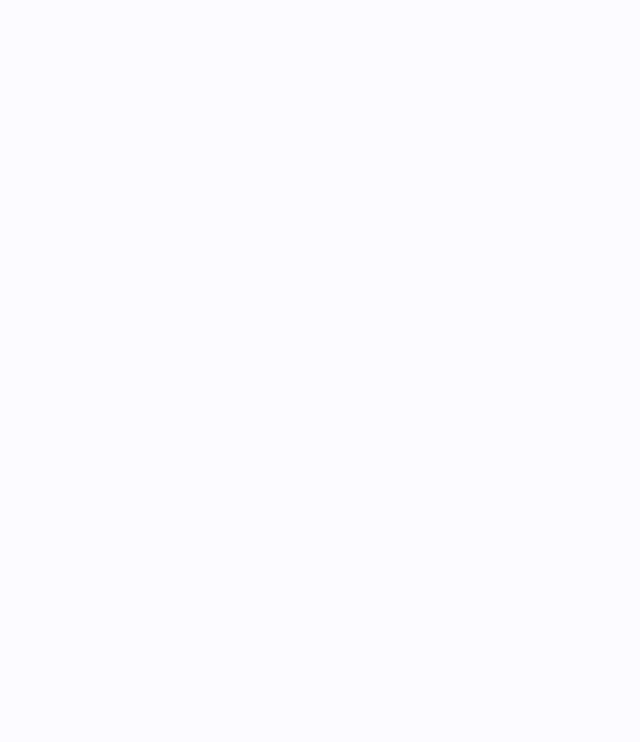
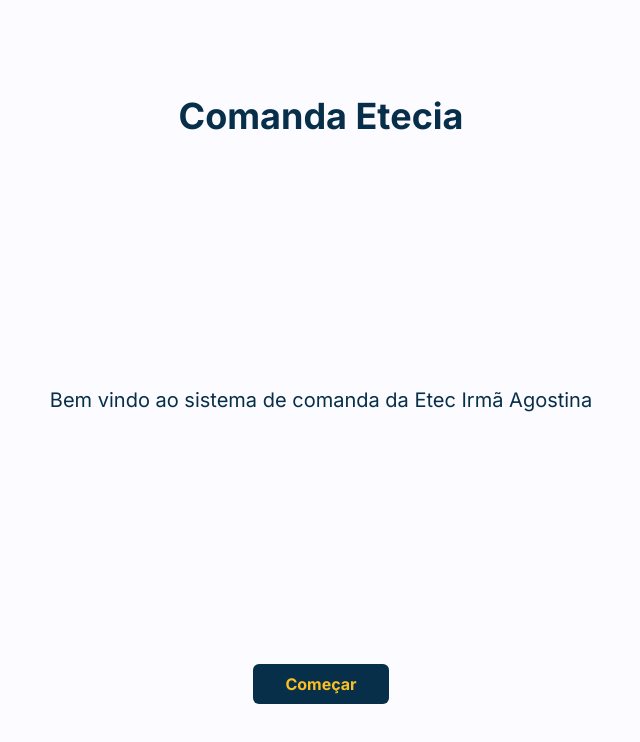
Before and after one commit to joaocarloslima/comandapp, a Next.js app: page / in a window 1280 px wide. Before the commit this address had no page. Shown: the top 742 px of the page, without its empty margins (319-959 px from the left). Built offline with nearby package versions, Linux system fonts and the light colour scheme.

Commit message:
fix: home

```diff
--- a/src/app/login/page.js
+++ b/src/app/login/page.js
@@ -66,7 +66,7 @@
             {loading ? 'Carregando...' : 'Entrar'}
           </button>
 
-          <a className='text-sky-950 text-sm' href='/registrar'>criar conta</a>
+          <a className='text-sky-950 text-sm' href='https://festa.etecia.com.br/registrar'>criar conta</a>
 
           {error && <p className='text-red-500'>{error}</p>}
         </div>
--- a/src/app/page.js
+++ b/src/app/page.js
@@ -1,7 +1,13 @@
-"use client"
+import Link from "next/link";
 
-import { useRouter } from 'next/navigation'
 export default function Home() {
-    const router = useRouter()
-    router.push('/login')
+    return (
+        <main className="flex min-h-screen flex-col items-center justify-between p-24">
+            <h1 className="text-4xl font-bold text-sky-950">Comanda Etecia</h1>
+            <p className="text-xl text-sky-950">Bem vindo ao sistema de comanda da Etec Irmã Agostina</p>
+            <Link href={'/login'} className="bg-sky-950 rounded-md p-2 text-amber-400 font-bold px-8">
+                Começar
+            </Link>
+        </main>
+    )
 }
```
